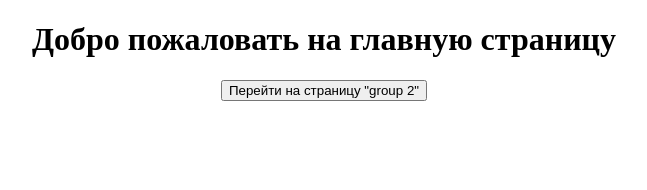
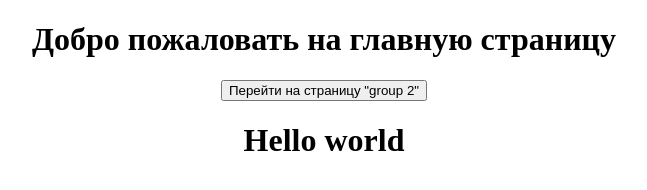
Before and after one commit to DoroshevOleksandr/Homework11-, a plain HTML site: page index.html in a window 1280 px wide. Shown: the whole page, without its empty margins (316-963 px from the left). Drawn offline with Linux system fonts and the light colour scheme.

Commit message:
Добавлена фраза 'Hello world' в файл index.html

```diff
--- a/index.html
+++ b/index.html
@@ -8,6 +8,10 @@
          <h1>Добро пожаловать на главную страницу</h1>
 
             <a href="group 2.html"><button>Перейти на страницу "group 2"</button></a>
+            <br>
+             <!-- Новая строка ниже -->
+                <h1>Hello world</h1>
+            <!-- Конец новой строки -->
 
     </center>
 
```
